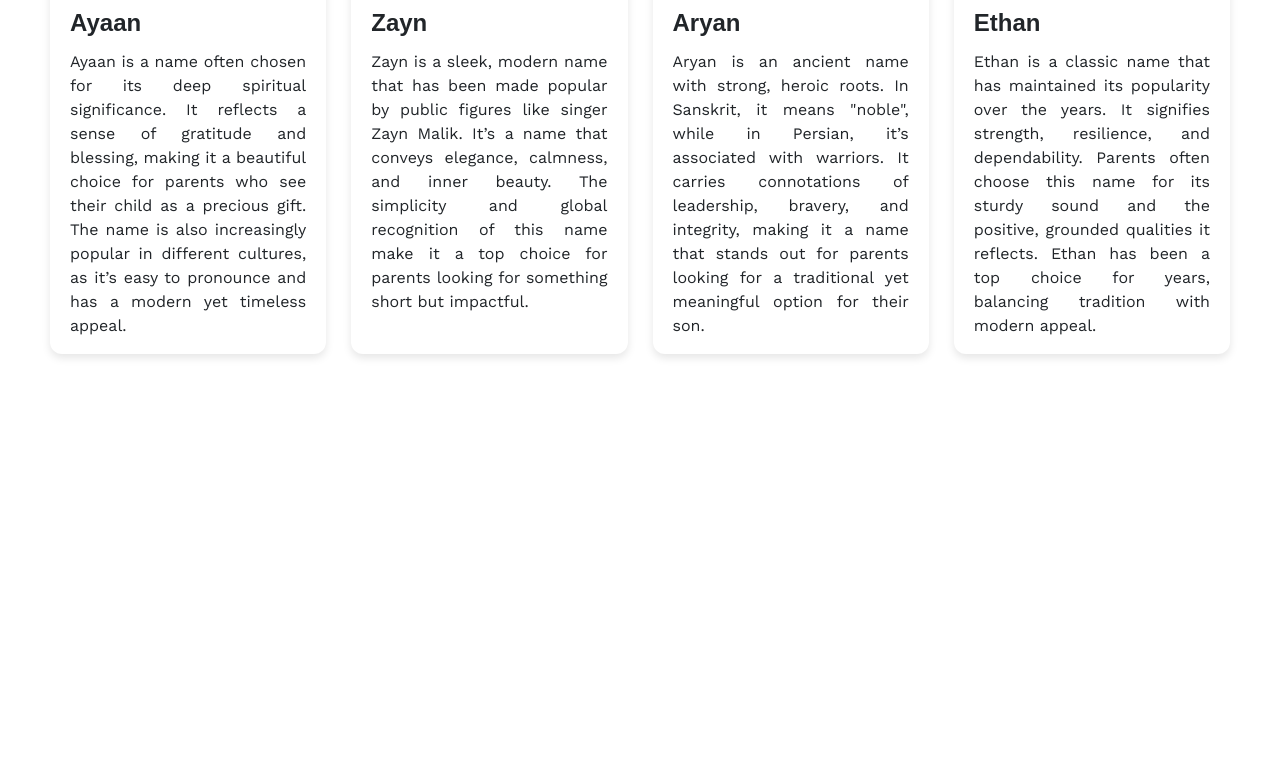
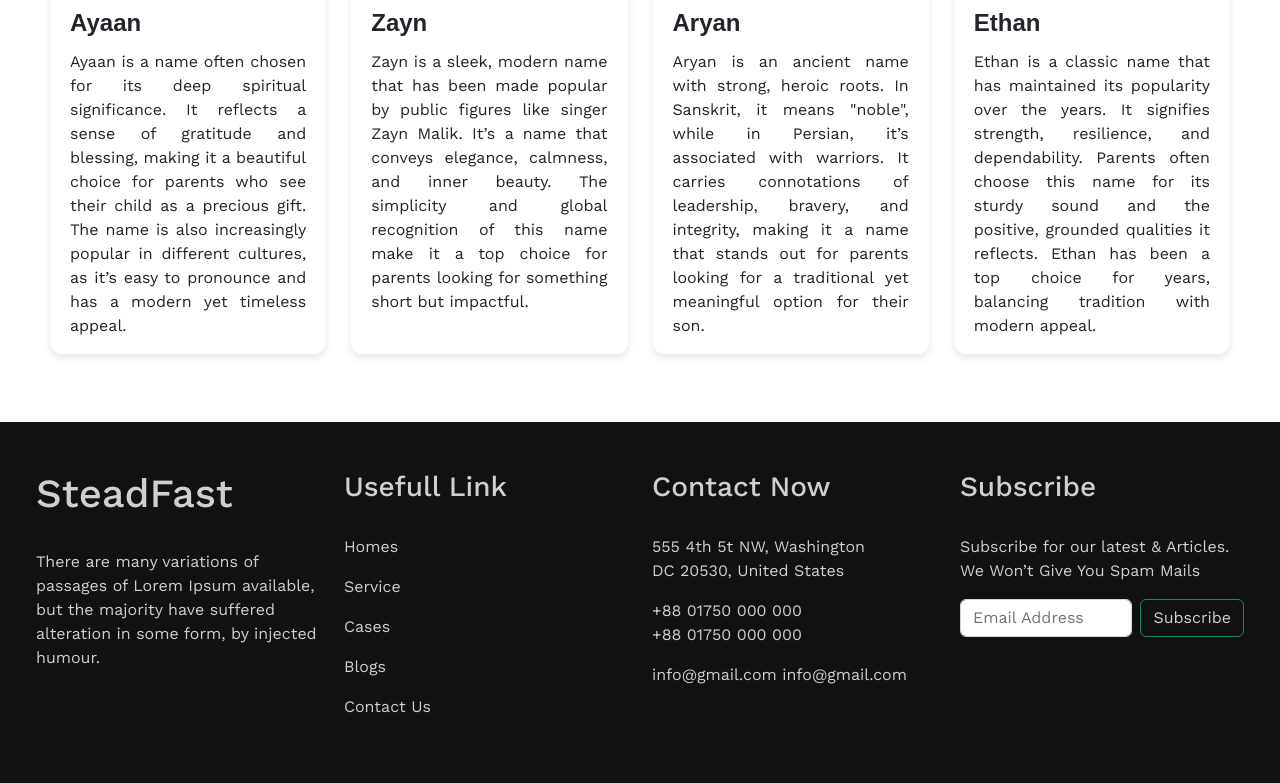
Before and after one commit to Rimon0000/SteadFast-One, a plain HTML site: page index.html in a window 1280 px wide. Shown: the part 1040-1823 px from the top of the page. Before the commit the page ends 1414 px from the top, so only its background shows below. Drawn offline with nearby package versions, Linux system fonts and the light colour scheme.

Commit message:
footer done

```diff
--- a/index.html
+++ b/index.html
@@ -97,6 +97,49 @@
 
      </section>
 
+     <!-- FOOTER  -->
+      <section>
+        <footer class="mt-5 footer-bg">
+            <div class="row pt-5  mx-4 pb-5">
+              <div class="col-md-3 ">
+                <!-- <img class="pb-4 " src="" alt=""> -->
+                 <h1 class="pb-4 footer-text-bg">SteadFast</h1>
+                <p class="para-font footer-text-bg">There are many variations of passages of Lorem Ipsum available, but the majority have suffered alteration in some form, by injected humour.</p>
+              </div>
+              <div class="col-md-3 ">
+                <h3 class="title-fonts pb-4 footer-text-bg">Usefull Link</h3>
+                <div class="para-font footer-text-bg">
+                  <p>Homes</p>
+                  <p>Service</p>
+                  <p>Cases</p>
+                  <p>Blogs</p>
+                  <p>Contact Us</p>
+                </div>
+              </div>
+              <div class="col-md-3 ">
+                <h3 class="title-fonts pb-4 footer-text-bg">Contact Now</h3>
+                <div class="footer-text-bg para-font">
+                  <p >555 4th 5t NW, Washington <br>
+                    DC 20530, United States</p>
+                    <p>+88 01750 000 000 <br>
+                      +88 01750 000 000</p>
+                      <p>info@gmail.com
+                        info@gmail.com</p>
+                </div>
+              </div>
+              <div class="col-md-3">
+                <h3 class="title-fonts pb-4 footer-text-bg ">Subscribe</h3>
+                <p class="para-font footer-text-bg">Subscribe for our latest & Articles.
+                We Won’t Give You Spam Mails</p>
+                <form class="d-flex" role="search">
+                  <input class="form-control me-2" type="email" placeholder="Email Address" aria-label="Search">
+                  <button class="btn btn-outline-success footer-text-bg" type="submit">Subscribe</button>
+                </form>
+              </div>
+            </div>
+          </footer>
+      </section>
+
 
 
     <script src="https://cdn.jsdelivr.net/npm/bootstrap@5.2.3/dist/js/bootstrap.bundle.min.js" integrity="sha384-kenU1KFdBIe4zVF0s0G1M5b4hcpxyD9F7jL+jjXkk+Q2h455rYXK/7HAuoJl+0I4" crossorigin="anonymous"></script>
--- a/style.css
+++ b/style.css
@@ -77,8 +77,6 @@ body {
 }
 
 /* PRODUCT  */
-
-
 .product-title{
     margin-top: 50px;
     text-align: center;
@@ -136,6 +134,13 @@ body {
     text-align: justify;
 }
 
+/* FOOTER  */
+.footer-bg{
+    background: #111111;
+}
+.footer-text-bg{
+    color: #CFCFCF;
+}
 
  /* FOR RESPONSIVE  */
 @media (max-width: 1200px) {
```
